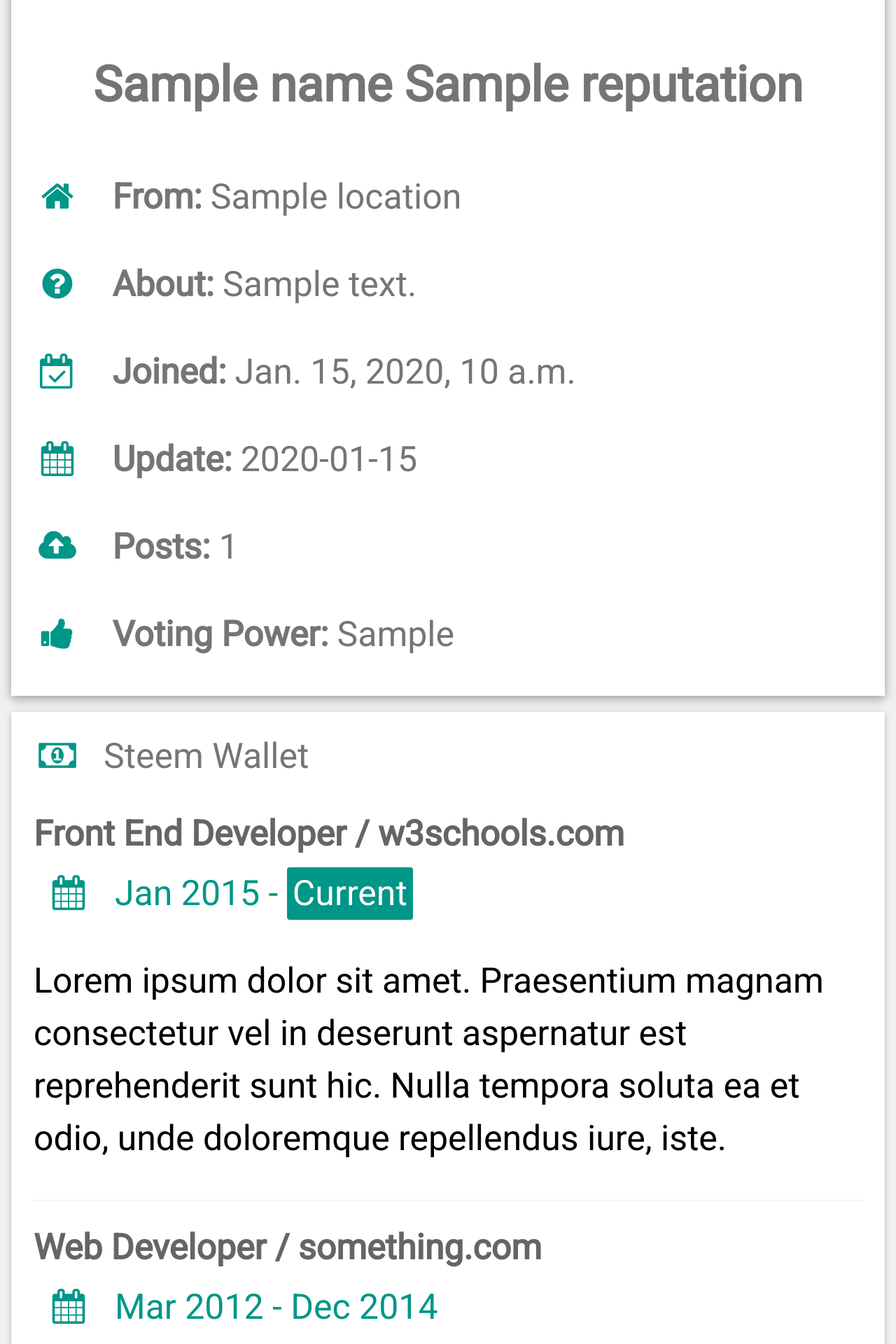
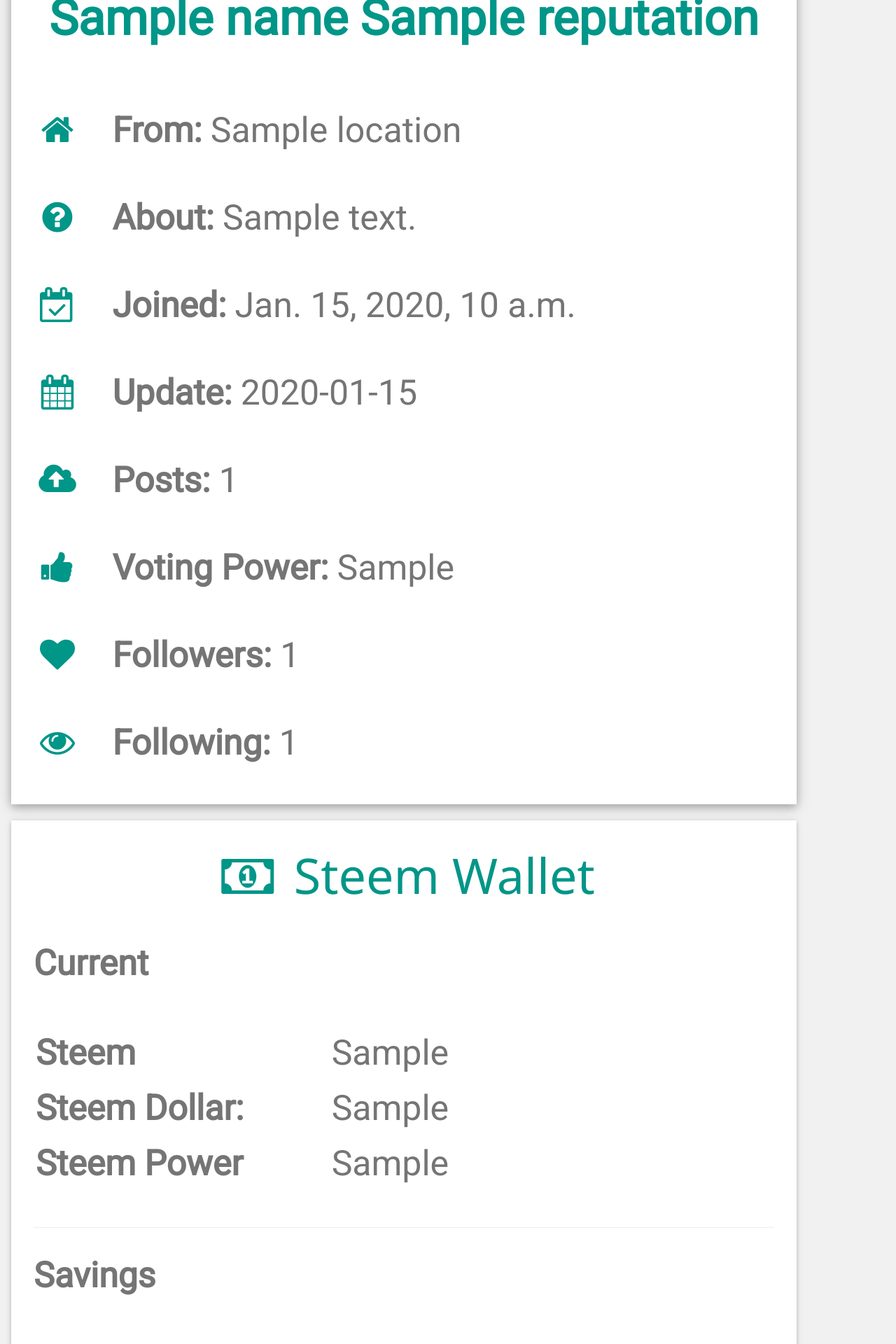
Before and after one commit to burdagay/my-steemit-portal, a Django app: template app/templates/app/wallet.html in a window 1280 px wide. Shown: the part 953-2873 px from the top of the page at 70% size. Run offline with Django 3.2, Linux system fonts and the light colour scheme; the template is opened without the code that fills it: most values are stand-ins (such as "Sample title", 1, 10 or a date in 2020); parts of the project's set-up code (start-up, migrations or seed data) failed here and were passed over.

Commit message:
Checking of html file on fb messenger

```diff
--- a/app/services/steem.py
+++ b/app/services/steem.py
@@ -2,6 +2,7 @@ import json, math, requests
 from app import constants as CONST
 from steem import Steem
 from steem.converter import Converter
+from steem.account import Account
 
 class SteemHelper:
 
@@ -24,8 +25,8 @@ class SteemHelper:
         return "({})".format(str(math.floor((math.log10(reputation)-9) * 9 + 25)))
 
     def get_steem_power(self, vests):
+        vests = float(vests.replace('VESTS',''))
         return round(self.c.vests_to_sp(vests),2)
 
     def get_voting_power(self, vp):
-        vp = float(vp)
         return "{}%".format(round(vp/100,2))
--- a/app/templates/app/wallet.html
+++ b/app/templates/app/wallet.html
@@ -8,12 +8,15 @@
     <link rel="stylesheet" href="https://cdnjs.cloudflare.com/ajax/libs/font-awesome/4.7.0/css/font-awesome.min.css">
 </head>
 <style>
-    body > h1, h2, h3, h4, h5, p, h6, i {font-family: "Roboto", sans-serif;font-size:50px;}
+    body > h1, h2, h3, h4, h5, p, h6, i, table {font-family: "Roboto", sans-serif;font-size:50px;}
+    h1 {font-size:70px;}
     p.name{font-size:70px!important;}
     i.fa{width:100px!important;height:50px!important;}
-    .w3-third{width:100%!important;}
-    .w3-twothird{width:100%!important;}
+    .w3-third{width:90%!important;}
+    .w3-twothird{width:90%!important;}
     .text-center{text-align:center!important;}
+    table{width:100%}
+    td.title{width:40%}
 </style>
 <body class="w3-light-grey">
     <div class="w3-content w3-margin-top" style="max-width:1400px;">
@@ -24,7 +27,7 @@
               <img src="{{ prof_pic }}" style="width:100%" alt="Avatar">
             </div>
             <div class="w3-container">
-              <p class="text-center name"><b>{{ name }} {{ reputation }}</b></p>
+              <p class="w3-text-teal text-center name"><b>{{ name }} {{ reputation }}</b></p>
               <p><i class="fa fa-home fa-fw w3-margin-right w3-text-teal"></i>
                 <b>From:</b> {{ location }}
               </p>
@@ -40,8 +43,14 @@
               <p><i class="fa fa-cloud-upload fa-fw w3-margin-right w3-text-teal"></i>
                 <b>Posts:</b> {{ post_count }}
               </p>
-              <p><i class="	fa fa-thumbs-up fa-fw w3-margin-right w3-text-teal"></i>
+              <p><i class="fa fa-thumbs-up fa-fw w3-margin-right w3-text-teal"></i>
                 <b>Voting Power:</b> {{ voting_power }}
+              </p>
+              <p><i class="fa fa-heart fa-fw w3-margin-right w3-text-teal"></i>
+                <b>Followers:</b> {{ follower_count }}
+              </p>
+              <p><i class="fa fa-eye fa-fw w3-margin-right w3-text-teal"></i>
+                <b>Following:</b> {{ following_count }}
               </p>
             </div>
           </div><br>
@@ -51,23 +60,42 @@
       <div class="w3-row-padding">
         <div class="w3-twothird">
           <div class="w3-container w3-card w3-white w3-margin-bottom">
-            <h2 class="w3-text-grey w3-padding-16"><i class="fa fa-money fa-fw w3-margin-right w3-text-teal"></i>Steem Wallet</h2>
-            <div class="w3-container">
-              <h5 class="w3-opacity"><b>Front End Developer / w3schools.com</b></h5>
-              <h6 class="w3-text-teal"><i class="fa fa-calendar fa-fw w3-margin-right"></i>Jan 2015 - <span class="w3-tag w3-teal w3-round">Current</span></h6>
-              <p>Lorem ipsum dolor sit amet. Praesentium magnam consectetur vel in deserunt aspernatur est reprehenderit sunt hic. Nulla tempora soluta ea et odio, unde doloremque repellendus iure, iste.</p>
+            <h1 class="w3-text-teal w3-padding-16 text-center"><i class="fa fa-money fa-fw w3-margin-right"></i>Steem Wallet</h1>
+            <div class="w3-container w3-text-gray">
+                <h6><b>Current</b></h6>
+                <p>
+                  <table>
+                    <tr>
+                      <td class="title"><b>Steem</b></td>
+                      <td>{{ current_steem }}</td>
+                    </tr>
+                    <tr>
+                      <td class="title"><b>Steem Dollar:</b></td>
+                      <td>{{ current_sbd }}</td>
+                    </tr>
+                    <tr>
+                      <td class="title"><b>Steem Power</b></td>
+                      <td>{{ current_sp }}</td>
+                    </tr>
+                  </table>
+                </p>
+                <hr>
+            </div>
+            <div class="w3-container w3-text-gray">
+              <h6><b>Savings</b></h6>
+              <p>
+                  <table>
+                    <tr>
+                      <td class="title"><b>Steem</b></td>
+                      <td>{{ savings_steem }}</td>
+                    </tr>
+                    <tr>
+                      <td class="title"><b>Steem Dollar:</b></td>
+                      <td>{{ savings_sbd }}</td>
+                    </tr>
+                  </table>
+                </p>
               <hr>
-            </div>
-            <div class="w3-container">
-              <h5 class="w3-opacity"><b>Web Developer / something.com</b></h5>
-              <h6 class="w3-text-teal"><i class="fa fa-calendar fa-fw w3-margin-right"></i>Mar 2012 - Dec 2014</h6>
-              <p>Consectetur adipisicing elit. Praesentium magnam consectetur vel in deserunt aspernatur est reprehenderit sunt hic. Nulla tempora soluta ea et odio, unde doloremque repellendus iure, iste.</p>
-              <hr>
-            </div>
-            <div class="w3-container">
-              <h5 class="w3-opacity"><b>Graphic Designer / designsomething.com</b></h5>
-              <h6 class="w3-text-teal"><i class="fa fa-calendar fa-fw w3-margin-right"></i>Jun 2010 - Mar 2012</h6>
-              <p>Lorem ipsum dolor sit amet, consectetur adipisicing elit. </p><br>
             </div>
           </div>
         </div>
```
Also changed, not shown: app/views.py (+8 -1 lines).
